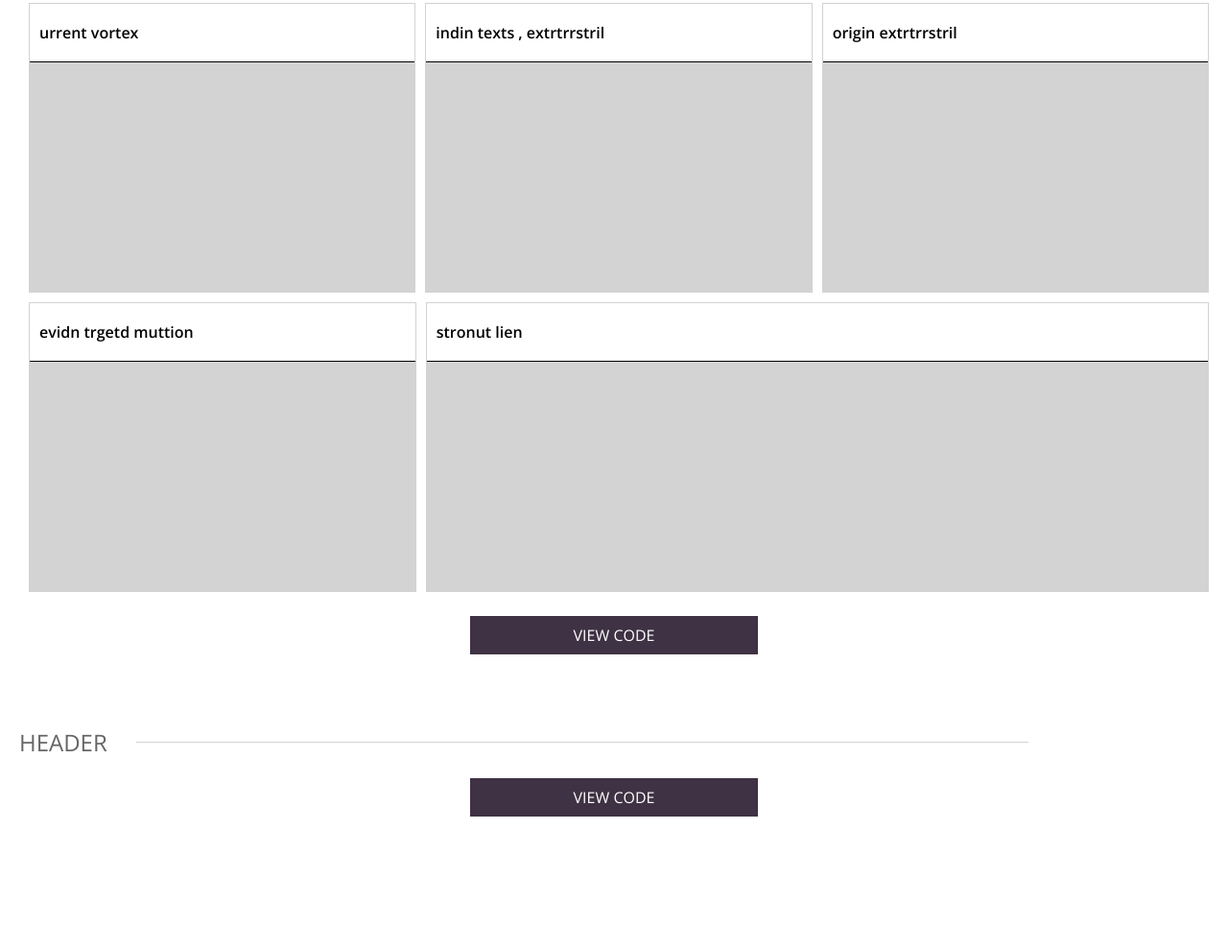
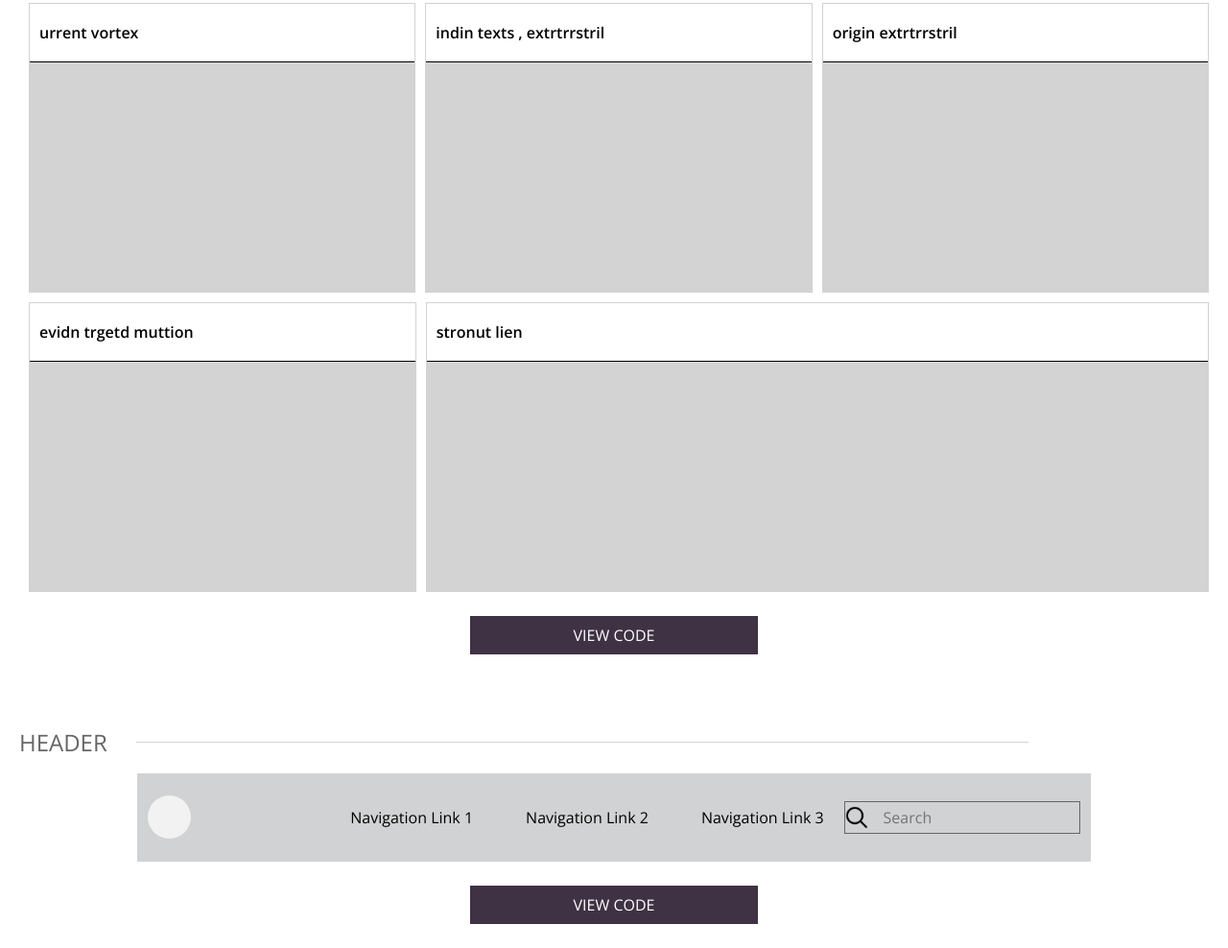
Before and after one commit to etcetera8/Pattrn-Party, a website: page index.html in a window 1280 px wide. Shown: the part 1102-2090 px from the top of the page at 96% size. Before the commit the page ends 1978 px from the top, so only its background shows below. Drawn offline with nearby package versions, Linux system fonts and the light colour scheme.

Commit message:
Add part 3 styling

```diff
--- a/index.html
+++ b/index.html
@@ -183,6 +183,23 @@
     <section class="section">
       <h2>HEADER</h2>
 
+      <header class="part3-header">
+        <div class="profile-image">
+
+        </div>
+        <nav class="navigation">
+          <ul class="link-uls">
+            <li class="navlink">Navigation Link 1</li>
+            <li class="navlink">Navigation Link 2</li>
+            <li class="navlink">Navigation Link 3</li>
+          </ul>
+        </nav>
+        <input placeholder="Search"/>
+        <span class="menu-btn">MENU</span>
+
+      </header>
+
+
       <button class="view-code-btn">VIEW CODE</button>
     </section>
     <script src="./scripts.js"></script>
--- a/styles.scss
+++ b/styles.scss
@@ -282,3 +282,94 @@ article {
     }
   }
 }
+      // <header class="part3-header">
+      //   <div class="profile-image">
+
+      //   </div>
+      //   <nav class="navigation">
+      //     <ul class="link-uls">
+      //       <li class="navlink">navlink 1</li>
+      //       <li class="navlink">navlink 2</li>
+      //       <li class="navlink">navlink 3</li>
+      //     </ul>
+      //     <input placeholder="Search"/>
+      //   </nav>
+
+      // </header>
+
+.part3-header {
+  margin: 0 auto;
+  width: 80%;
+  border: 1px solid $midGray;
+  display: flex;
+  justify-content: space-around;
+  background: $midGray;
+  align-items: center;
+  height: 90px;
+
+  .menu-btn {
+    display: none;
+  }
+
+  .profile-image {
+    width: 45px;
+    height: 45px;
+    border-radius: 50%;
+    background: $lightGray;
+    margin-right: 50px;
+  }
+
+  .link-uls {
+    text-decoration: none;
+    display: flex;
+  }
+
+  .navlink {
+    list-style: none;
+    margin-left: 55px;
+  }
+
+  input {
+    height: 30px;
+    padding-left: 40px;
+    background-color: $lightGray;
+    border: 1px solid $darkGray;
+    background: url('glass.png');
+    background-size: 10%;
+    background-position: left;
+    background-repeat: no-repeat;
+  }
+}
+
+@media screen and (max-width: 850px) {
+    .part3-header .profile-image {
+      margin-right: 0;
+    }
+
+    .link-uls {
+      padding: 0;
+    }
+
+    .navlink {
+    list-style: none;
+    margin-left: 10px;
+    }
+
+    input {
+      min-width: 50px;
+    }
+}
+
+@media screen and (max-width: 1150px) {
+  input {
+    display: none;
+  }
+
+  .navigation {
+    display: none;
+  }
+
+  .menu-btn {
+    display: block !important;
+  }
+}
```
Also changed, not shown: glass.png (added), styles.css, 1 other file.
